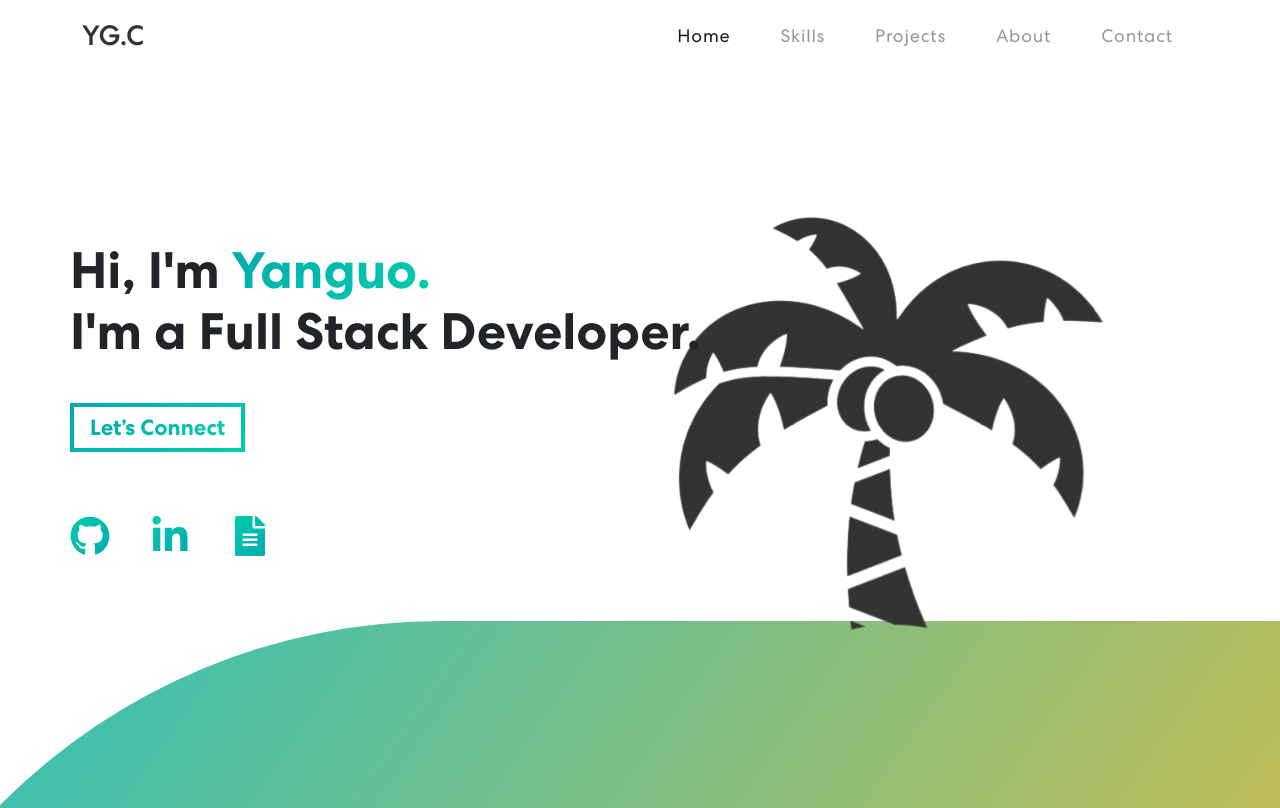
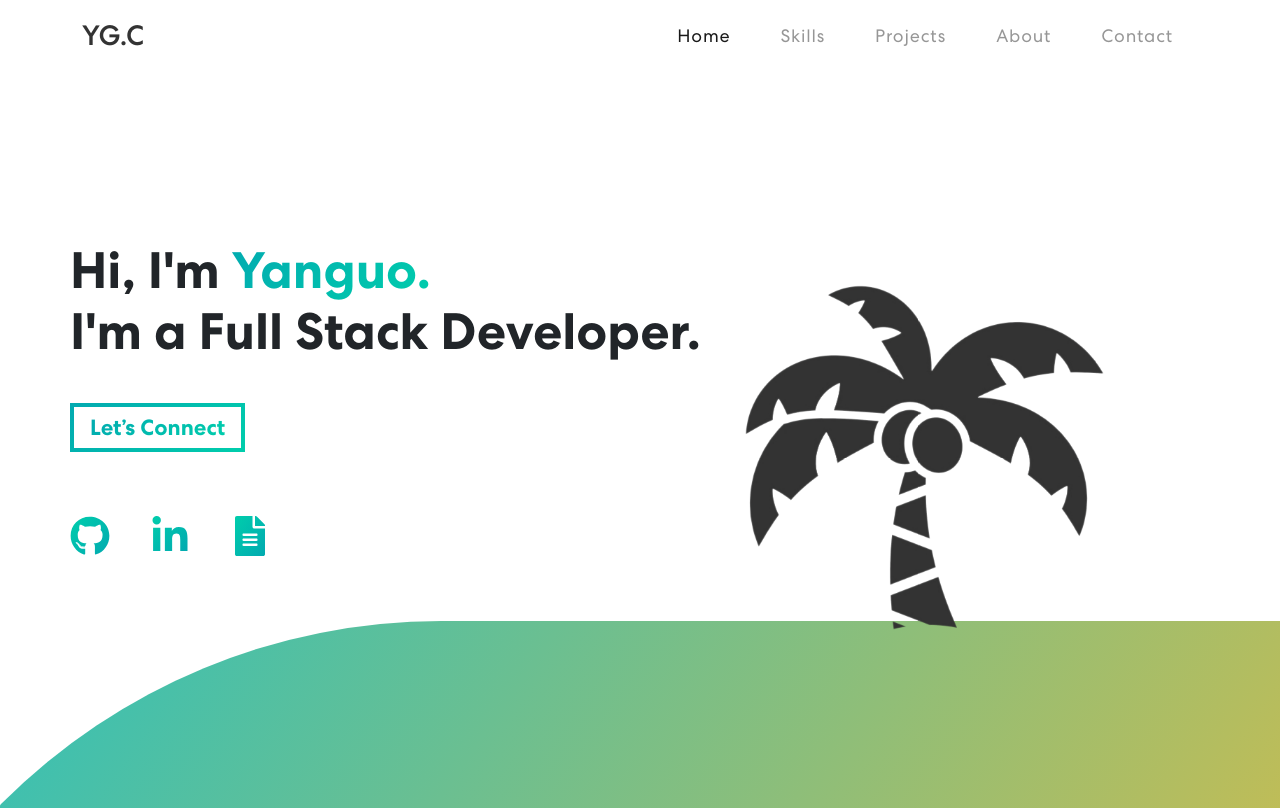
Before and after one commit to KendrickCao/react-portfolio, a React (Create React App) app: page / in a window 1280 px wide. Shown: the top 808 px of the page. Built offline with nearby package versions, Linux system fonts and the light colour scheme.

Commit message:
Improve Compatibility

```diff
--- a/src/App.css
+++ b/src/App.css
@@ -145,7 +145,7 @@ p.danger {
       bottom: 0;
   }
 }
-@media (max-height:799px) {
+@media (max-height:750px) {
   #skills{
     padding-top: 4rem;
     padding-bottom: 4rem;
--- a/src/components/Portfolio/Portfolio.jsx
+++ b/src/components/Portfolio/Portfolio.jsx
@@ -1,7 +1,7 @@
 import { Container } from "react-bootstrap"
 import { Projects } from "./Projects"
 import { projectData } from "./projectData";
-import {Fade} from 'react-awesome-reveal';
+import { Fade } from 'react-awesome-reveal';
 import 'react-multi-carousel/lib/styles.css';
 import "./Portfolio.css"
 
--- a/src/components/Skills/Skills.css
+++ b/src/components/Skills/Skills.css
@@ -49,7 +49,7 @@
     z-index: -999;
 }
 #island img{
-    width: 30%;
+    width: 25%;
     max-width: 600px;
     position: absolute;
     right: 12%;
```
